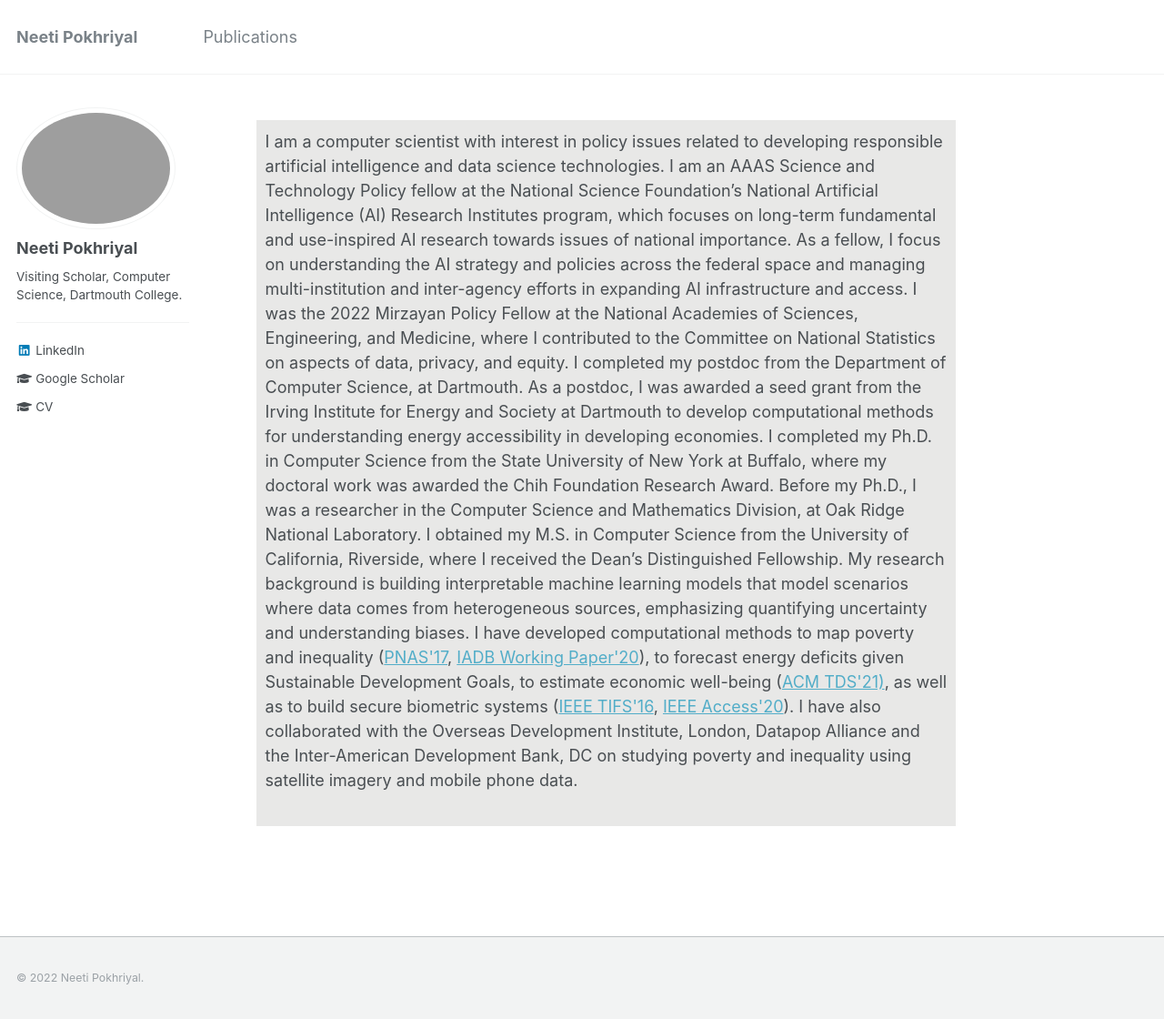
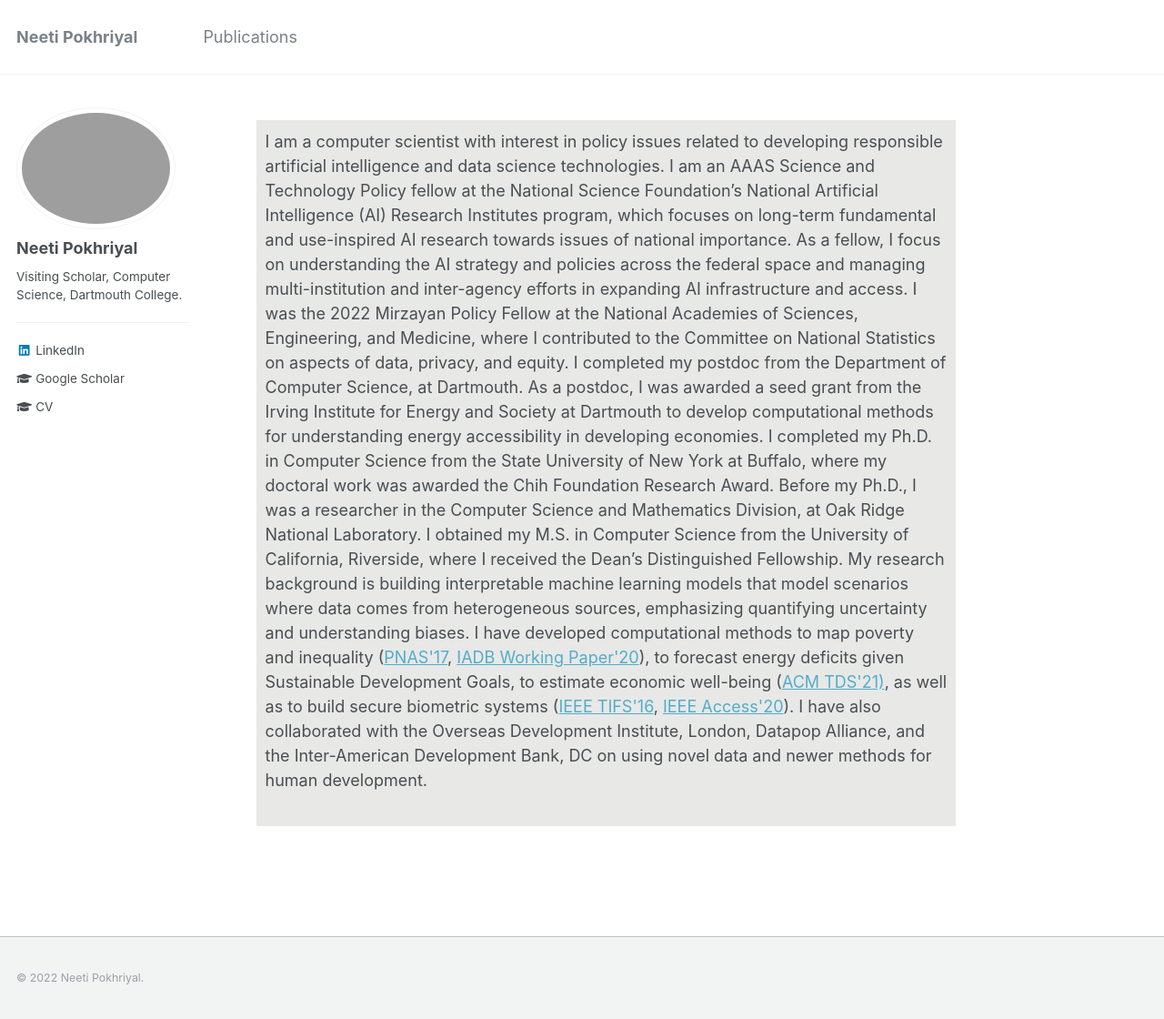
Before and after one commit to neetip/neetip.github.io, a Jekyll site: the page built from _pages/about.md, in a window 1280 px wide and 1120 px high. Shown: the whole window at 91% size. Built offline with Jekyll 4.4.1, drawn with Linux system fonts in a browser that asks for light colours.

Commit message:
Update about.md

```diff
--- a/_pages/about.md
+++ b/_pages/about.md
@@ -15,6 +15,6 @@ I was the 2022 Mirzayan Policy Fellow at the National Academies of Sciences, Eng
 
 I completed my postdoc from the Department of Computer Science, at Dartmouth. As a postdoc, I was awarded a seed grant from the Irving Institute for Energy and Society at Dartmouth to develop computational methods for understanding energy accessibility in developing economies. I completed my Ph.D. in Computer Science from the State University of New York at Buffalo, where my doctoral work was awarded the Chih Foundation Research Award. Before my Ph.D., I was a researcher in the Computer Science and Mathematics Division, at Oak Ridge National Laboratory. I obtained my M.S. in Computer Science from the University of California, Riverside, where I received the Dean’s Distinguished Fellowship.
 
-My research background is building interpretable machine learning models that model scenarios where data comes from heterogeneous sources, emphasizing quantifying uncertainty and understanding biases. I have developed computational methods to map poverty and inequality (<a href="https://www.pnas.org/content/114/46/E9783">PNAS'17</a>, <a href="https://publications.iadb.org/en/estimating-and-forecasting-income-poverty-and-inequality-in-haiti-using-satellite-imagery-and-mobile-phone-data">IADB Working Paper'20</a>), to forecast energy deficits given Sustainable Development Goals, to estimate economic well-being (<a href="https://dl.acm.org/doi/10.1145/3498332">ACM TDS'21)</a>, as well as to build secure biometric systems (<a href="assets/docs/ieee_tifs.pdf">IEEE TIFS'16</a>, <a href="https://ieeexplore.ieee.org/document/9157880">IEEE Access'20</a>). I have also collaborated with the Overseas Development Institute, London, Datapop Alliance and the Inter-American Development Bank, DC on studying poverty and inequality using satellite imagery and mobile phone data.
+My research background is building interpretable machine learning models that model scenarios where data comes from heterogeneous sources, emphasizing quantifying uncertainty and understanding biases. I have developed computational methods to map poverty and inequality (<a href="https://www.pnas.org/content/114/46/E9783">PNAS'17</a>, <a href="https://publications.iadb.org/en/estimating-and-forecasting-income-poverty-and-inequality-in-haiti-using-satellite-imagery-and-mobile-phone-data">IADB Working Paper'20</a>), to forecast energy deficits given Sustainable Development Goals, to estimate economic well-being (<a href="https://dl.acm.org/doi/10.1145/3498332">ACM TDS'21)</a>, as well as to build secure biometric systems (<a href="assets/docs/ieee_tifs.pdf">IEEE TIFS'16</a>, <a href="https://ieeexplore.ieee.org/document/9157880">IEEE Access'20</a>). I have also collaborated with the Overseas Development Institute, London, Datapop Alliance, and the Inter-American Development Bank, DC on using novel data and newer methods for human development.
 <br/><br/>
 </p>
```
